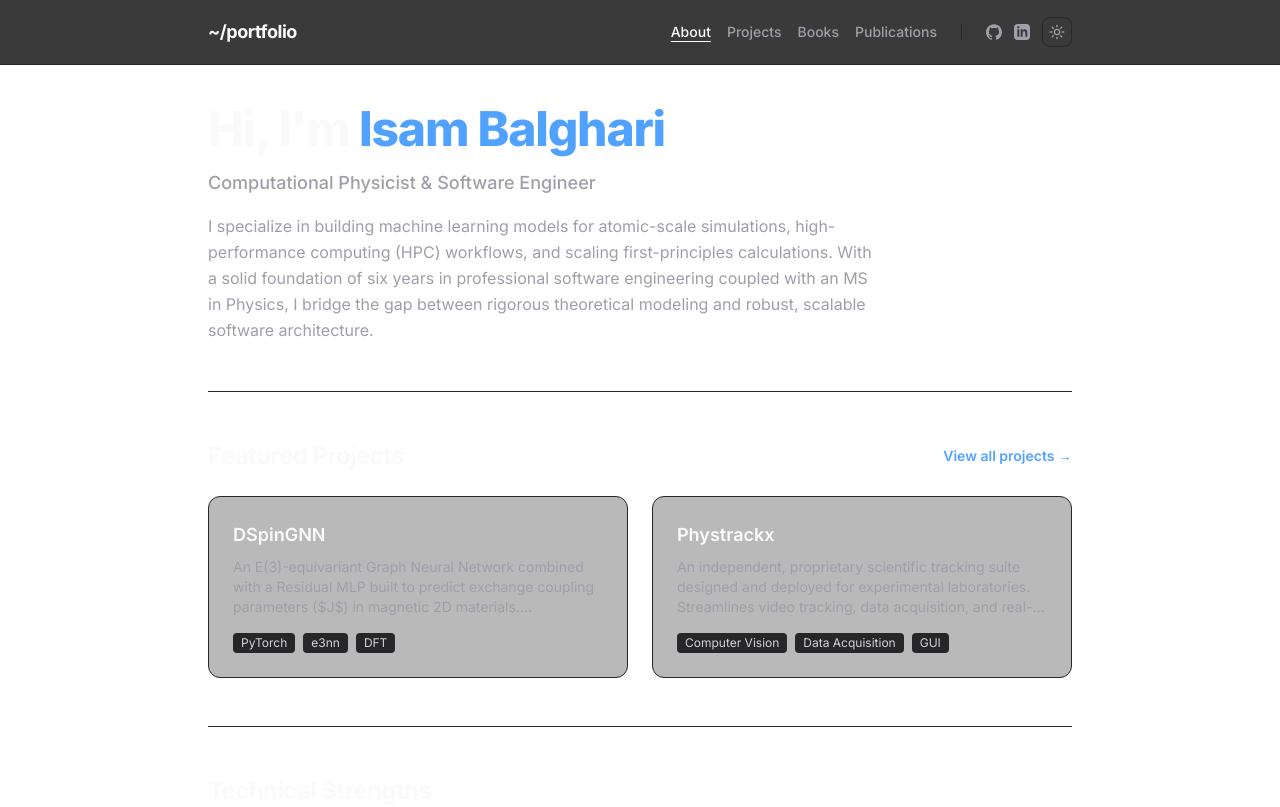
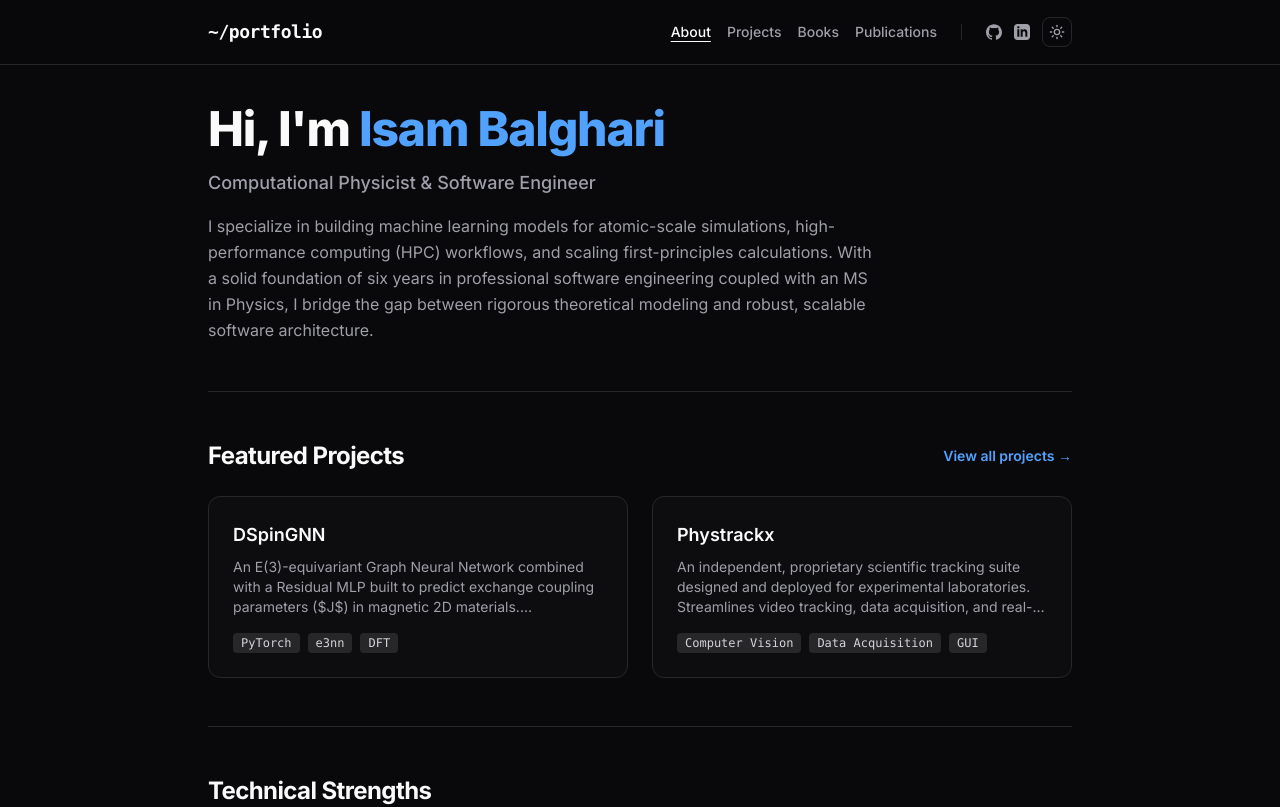
Before and after one commit to isamabdullah88/isamabdullah88.github.io, a Next.js app: page / in a window 1280 px wide. Shown: the top 807 px of the page. Built offline with nearby package versions, Linux system fonts and the light colour scheme.

Commit message:
style: strip default next.js styling variables for consistent light/dark colors

```diff
--- a/app/globals.css
+++ b/app/globals.css
@@ -1,29 +1,19 @@
+@import "tailwindcss";
 @import "katex/dist/katex.min.css";
-@import "tailwindcss";
 
-@variant dark (&:where(.dark, .dark *));
+/* Register the dark mode class-toggle variant for Tailwind v4 */
+@custom-variant dark (&:where(.dark, .dark *));
 
-:root {
-  --background: #ffffff;
-  --foreground: #171717;
-}
-
-@theme inline {
-  --color-background: var(--background);
-  --color-foreground: var(--foreground);
-  --font-sans: var(--font-geist-sans);
-  --font-mono: var(--font-geist-mono);
-}
-
-@media (prefers-color-scheme: dark) {
-  :root {
-    --background: #0a0a0a;
-    --foreground: #ededed;
+/* Clean base configurations */
+@layer base {
+  html, body {
+    @apply transition-colors duration-300;
   }
 }
 
-body {
-  background: var(--background);
-  color: var(--foreground);
-  font-family: Arial, Helvetica, sans-serif;
+/* Ensure smooth math rendering layout */
+.katex-display {
+  overflow-x: auto;
+  overflow-y: hidden;
+  padding: 0.5rem 0;
 }
```
